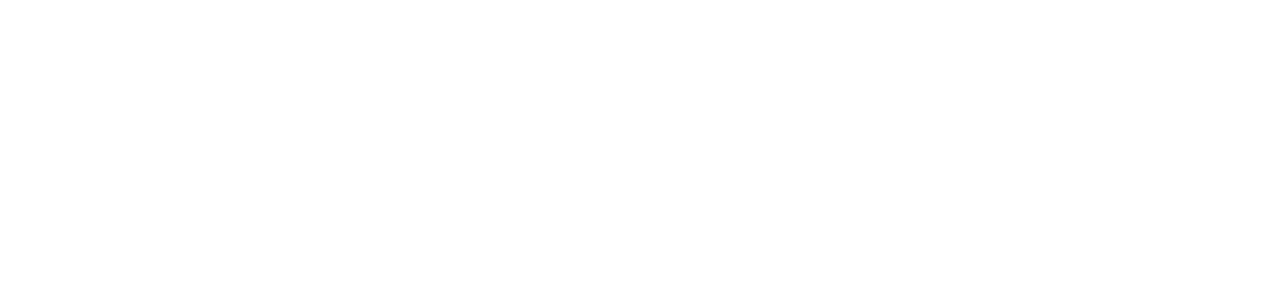
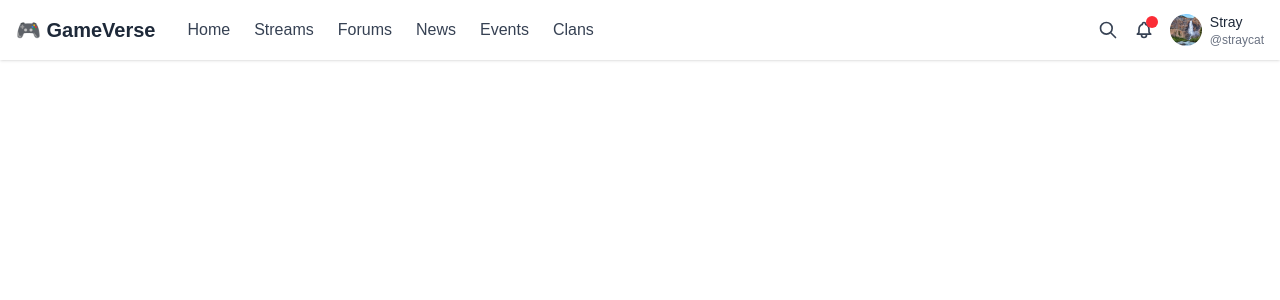
Before and after one commit to ByteCoO/AI-Auto-News, a Next.js app: page / in a window 1280 px wide. Before the commit this address had no page. Shown: the top 300 px of the page. Built offline with nearby package versions, Linux system fonts and the light colour scheme.

Commit message:
Update page.tsx

```diff
--- a/app/page.tsx
+++ b/app/page.tsx
@@ -1,6 +1,9 @@
-import { redirect } from "next/navigation";
+import Navbar from './components/Navbar';
 
 export default function Home() {
-  redirect("/news");
-  return null;
+  return (
+    <>
+      <Navbar />
+    </>
+  );
 }
```
